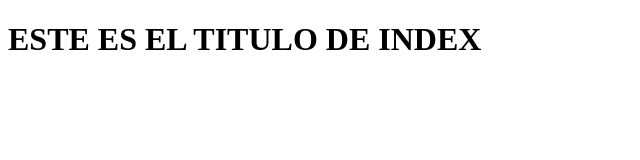
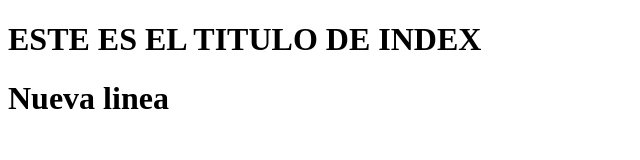
Before and after one commit to JeanPanez/Nueva_git_practica, a plain HTML site: page Index.html in a window 1280 px wide. Shown: the whole page, without its empty margins (0-640 px from the left). Drawn offline with Linux system fonts and the light colour scheme.

Commit message:
Modificacion

```diff
--- a/Index.html
+++ b/Index.html
@@ -8,6 +8,6 @@
     <h1>ESTE ES EL TITULO DE INDEX</h1>
 </head>
 <body>
-
+    <h1>Nueva linea</h1>
 </body>
 </html>
```
